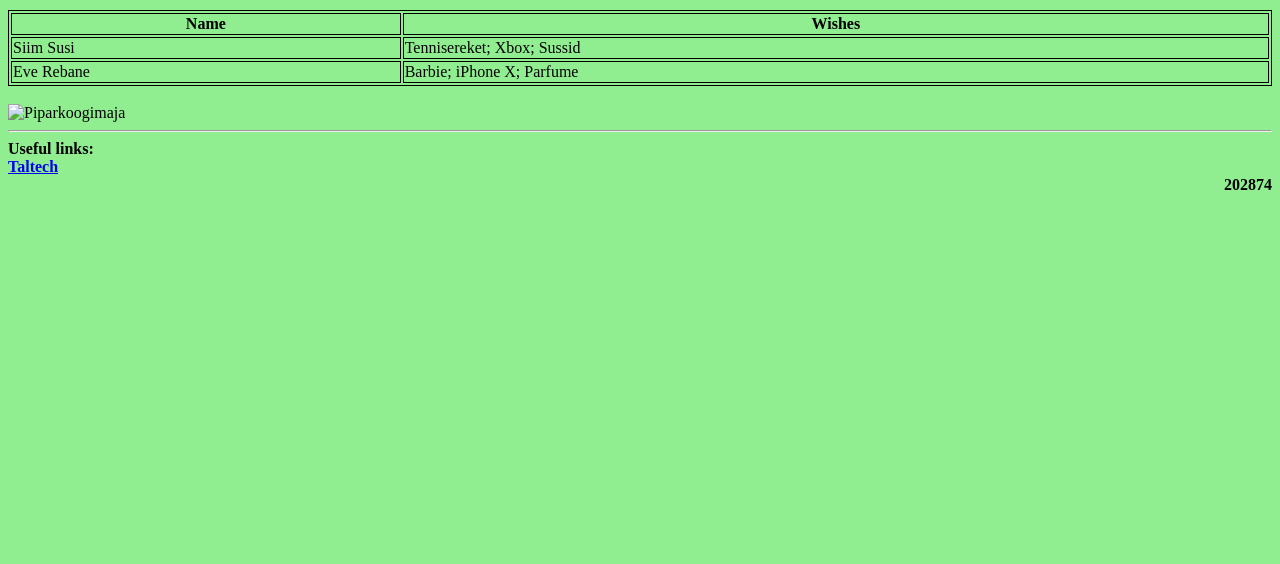
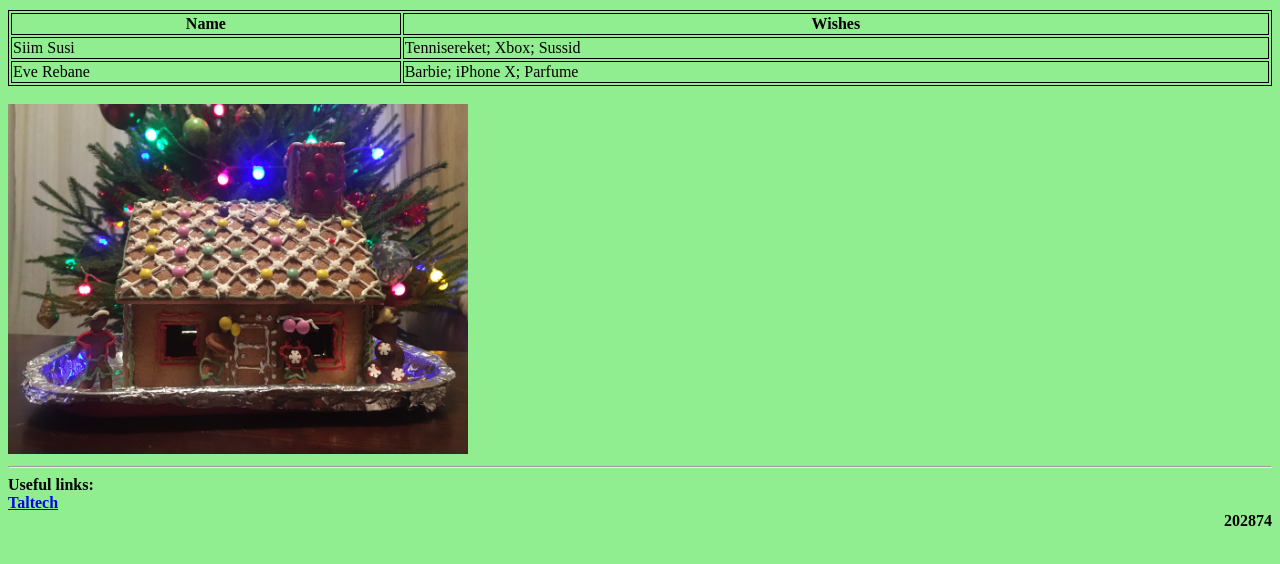
Before and after one commit to sisokk/sisokk.github.io, a plain HTML site: page index.html in a window 1280 px wide. Shown: the part 128-692 px from the top of the page. Drawn offline with Linux system fonts and the light colour scheme.

Commit message:
Update index.html

```diff
--- a/index.html
+++ b/index.html
@@ -35,7 +35,7 @@ to this page where everyone can add their three gift wishes.
 </table>
 <br>
 
-<img src=/pictures/"maja.jpg" alt="Piparkoogimaja" width="450" height="350">
+<img src="maja.jpg" alt="Piparkoogimaja" width="460" height="350">
 <hr>
 
 <b>Useful links:<b>
```
